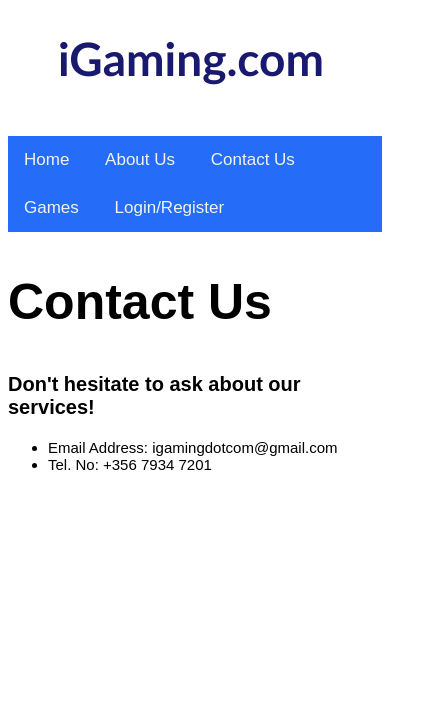
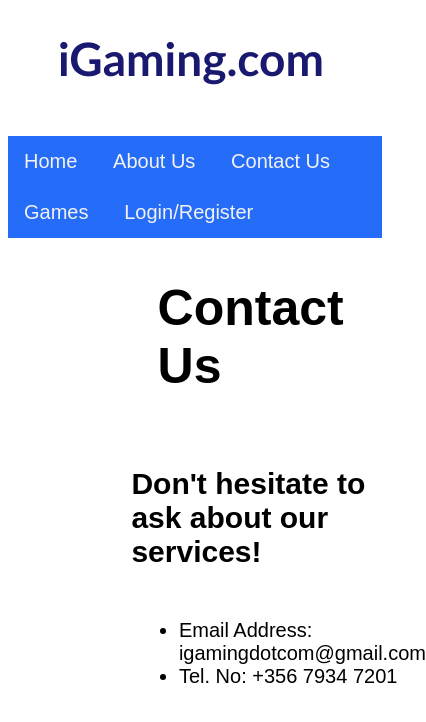
Before and after one commit to novastarm/LisaMoriWebDesignAssignment2-, a plain HTML site: page contactus.html in a window 390 px wide. Shown: the whole page, 426 px wide, since content can reach past the window. Drawn offline with Linux system fonts and the light colour scheme.

Commit message:
create new files

```diff
--- a/aboutuscss.css
+++ b/aboutuscss.css
@@ -15,10 +15,9 @@
 .topnav a {
     float: left;
     color: #f2f2f2;
-    margin-right:1%;
     text-align: center;
     padding: 14px 16px;
-    font-size: 17px;
+    font-size: 20px;
     font-family:Arial, Helvetica, sans-serif;
     text-decoration: none;
 }
@@ -31,19 +30,27 @@
 h2 {
     font-family:Arial, Helvetica, sans-serif;
     font-size: 50px;
+    margin-left: 42%;
 }
 
 p {
     font-family:Arial, Helvetica, sans-serif;
-    font-size: 15px;
+    font-size: 20px;
 }
 
 p2 {
     font-family:Arial, Helvetica, sans-serif;
-    font-size: 15px;
+    font-size: 20px;
 }
 
 p3 {
     font-family:Arial, Helvetica, sans-serif;
-    font-size: 15px;
+    font-size: 20px;
 }
+
+@media screen and (max-width:600px){
+    .h2 {
+      float:left;
+      margin-left:0%;
+    }
+}
--- a/contactuscss.css
+++ b/contactuscss.css
@@ -18,7 +18,7 @@
     margin-right:1%;
     text-align: center;
     padding: 14px 16px;
-    font-size: 17px;
+    font-size: 20px;
     font-family:Arial, Helvetica, sans-serif;
     text-decoration: none;
 }
@@ -31,14 +31,29 @@
 h2 {
     font-family:Arial, Helvetica, sans-serif;
     font-size: 50px;
+    margin-left:40%
 }
 
 h3 {
     font-family:Arial, Helvetica, sans-serif;
-    font-size: 20px;
+    font-size: 30px;
+    margin-left:33%;
 }
 
 ul {
     font-family:Arial, Helvetica, sans-serif;
-    font-size: 15px;
+    font-size: 20px;
+    margin-left:35%;
 }
+
+@media screen and (max-width:600px){
+    h2{
+        float:left;
+    }
+    h3{
+        float:left;
+    }
+    ul{
+        float:left;
+    }
+}
--- a/gamescss.css
+++ b/gamescss.css
@@ -18,7 +18,7 @@
     margin-right:1%;
     text-align: center;
     padding: 14px 16px;
-    font-size: 17px;
+    font-size: 20px;
     font-family:Arial, Helvetica, sans-serif;
     text-decoration: none;
 }
@@ -106,3 +106,9 @@ h2 {
   from {opacity: .4}
   to {opacity: 1}
 }
+
+@media screen and (max-width:600px){
+  .games{
+    float:left;
+  }
+}
--- a/homecss.css
+++ b/homecss.css
@@ -15,10 +15,9 @@
 .topnav a {
     float: left;
     color: #f2f2f2;
-    margin-right:1%;
     text-align: center;
     padding: 14px 16px;
-    font-size: 17px;
+    font-size: 20px;
     font-family:Arial, Helvetica, sans-serif;
     text-decoration: none;
 }
@@ -32,16 +31,23 @@
     font-family:Arial, Helvetica, sans-serif;
     font-size: 50px;
     float:left;
+    margin-left:42%;
 }
 
 .loremipsum {
     font-family:Arial, Helvetica, sans-serif;
-    font-size: 15px;
+    font-size: 20px;
     float: right;
 }
 
 p2 {
     font-family:Arial, Helvetica, sans-serif;
-    font-size:15px;
+    font-size:20px;
     float: right;
 }
+
+@media screen and (max-width: 600px) {
+    .home {
+        margin-left:0%;
+    }
+}
--- a/loginregistercss.css
+++ b/loginregistercss.css
@@ -18,7 +18,7 @@
     margin-right:1%;
     text-align: center;
     padding: 14px 16px;
-    font-size: 17px;
+    font-size: 20px;
     font-family:Arial, Helvetica, sans-serif;
     text-decoration: none;
 }
@@ -35,6 +35,7 @@
     margin-right: 38%;
     margin-top:5%;
     font-family:Arial, Helvetica, sans-serif;
+    font-size:20px;
 }
 
 input[type=text], input[type=password], input[type=email], input[type=number] {
@@ -46,6 +47,7 @@ input[type=text], input[type=password], input[type=email], input[type=number] {
     box-sizing: border-box;
     font-family:Arial, Helvetica, sans-serif;
     border-radius:20px;
+    font-size:20px;
 }
 
 button {
@@ -90,6 +92,7 @@ span.psw {
   cursor: pointer;
   width: 100%;
   font-family:Arial, Helvetica, sans-serif;
+  font-size:20px;
 }
 
 .register:hover{
```
